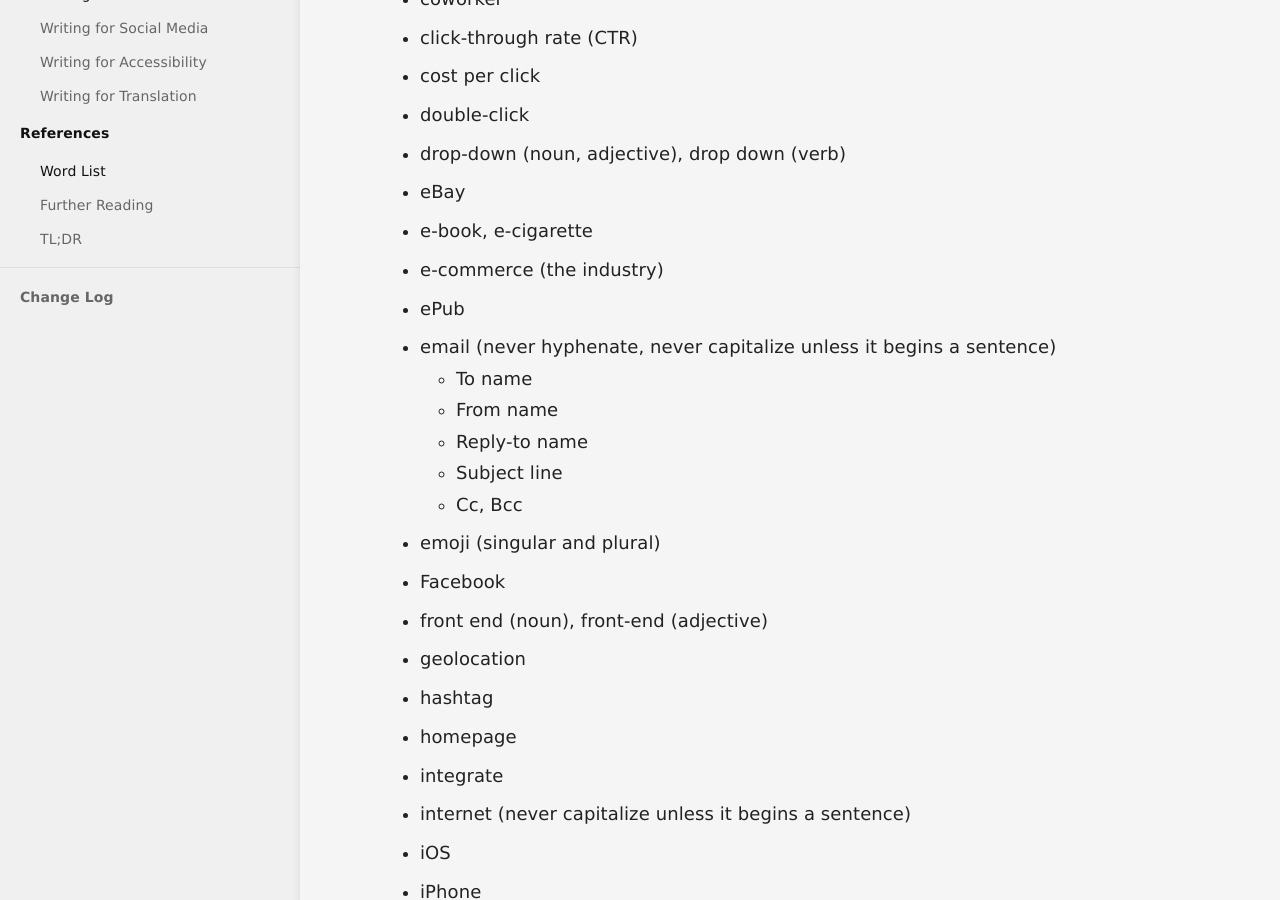
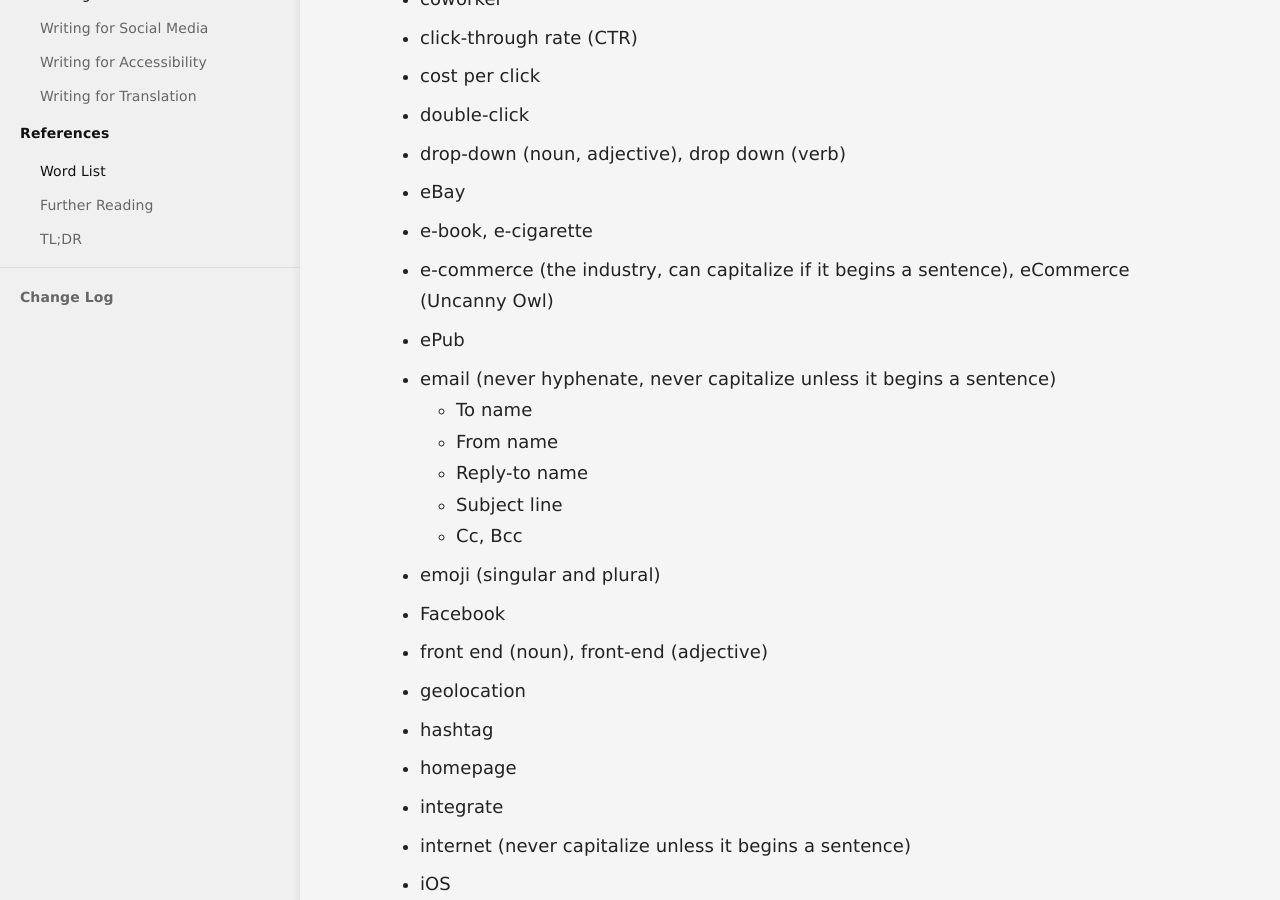
Before and after one commit to marklchaves/cme-dev-style-guide, a Jekyll site: the page built from _docs/references/16-word-list.html.md, in a window 1280 px wide and 900 px high, scrolled down 590 px. Built offline with Jekyll 4.4.1, drawn with Linux system fonts in a browser that asks for light colours.

Commit message:
Updated '_docs/references/16-word-list.html.md' via CloudCannon

```diff
--- a/_docs/references/16-word-list.html.md
+++ b/_docs/references/16-word-list.html.md
@@ -20,7 +20,7 @@ These words can be slippery. Here’s how we write them. (If it’s not on this
 - drop-down (noun, adjective), drop down (verb)
 - eBay
 - e-book, e-cigarette
-- e-commerce (the industry)
+- e-commerce (the industry, can capitalize if it begins a sentence), eCommerce (Uncanny Owl)
 - ePub
 - email (never hyphenate, never capitalize unless it begins a sentence)
   - To name
```
